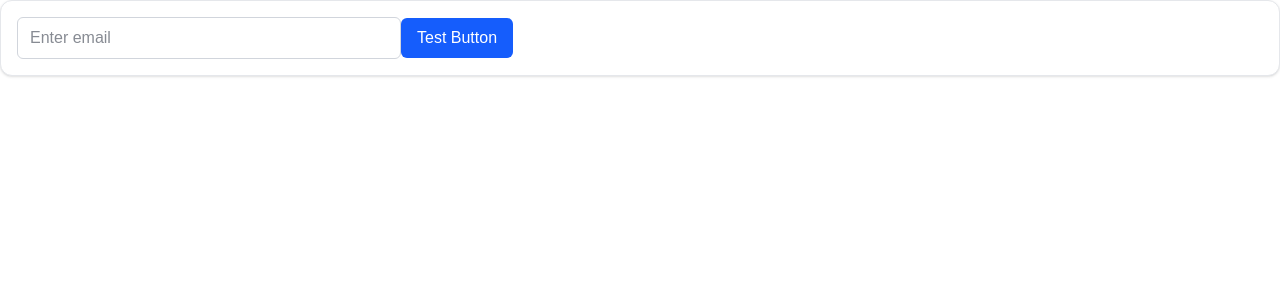
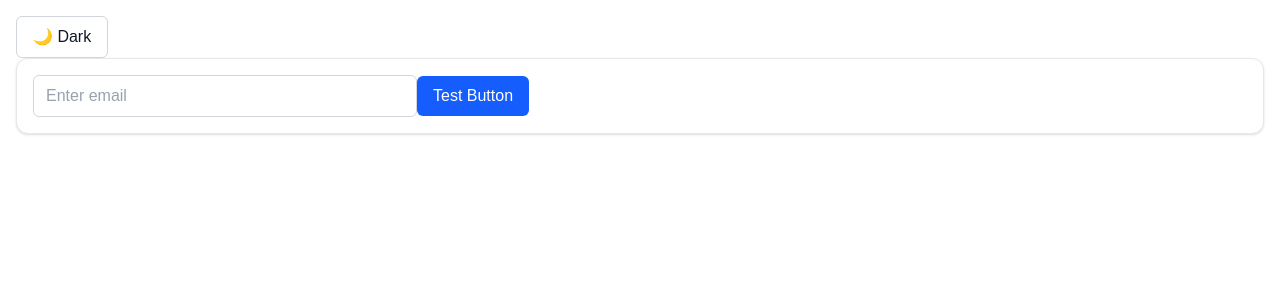
Before and after one commit to RomanFrontEndDeveloper/Roman_ProjectManager, a Next.js app in the folder apps/client/: page / in a window 1280 px wide. Shown: the top 300 px of the page. Built offline with nearby package versions, Linux system fonts and the light colour scheme.

Commit message:
Theme (Dark / Light)

```diff
--- a/apps/client/package.json
+++ b/apps/client/package.json
@@ -11,6 +11,7 @@
   "dependencies": {
     "axios": "^1.19.0",
     "next": "16.2.12",
+    "next-themes": "^0.4.6",
     "react": "19.2.4",
     "react-dom": "19.2.4"
   },
--- a/apps/client/src/app/layout.tsx
+++ b/apps/client/src/app/layout.tsx
@@ -1,6 +1,10 @@
 import type { Metadata } from "next";
+
 import { Geist, Geist_Mono } from "next/font/google";
+
 import "./globals.css";
+
+import { Providers } from "./providers";
 
 const geistSans = Geist({
   variable: "--font-geist-sans",
@@ -13,8 +17,8 @@ const geistMono = Geist_Mono({
 });
 
 export const metadata: Metadata = {
-  title: "Create Next App",
-  description: "Generated by create next app",
+  title: "Roman Project Manager",
+  description: "Project management application",
 };
 
 export default function RootLayout({
@@ -23,11 +27,14 @@ export default function RootLayout({
   children: React.ReactNode;
 }>) {
   return (
-    <html
-      lang="en"
-      className={`${geistSans.variable} ${geistMono.variable} h-full antialiased`}
-    >
-      <body className="min-h-full flex flex-col">{children}</body>
+    <html lang="en" suppressHydrationWarning>
+      <body
+        className={`${geistSans.variable} ${geistMono.variable} antialiased`}
+      >
+        <Providers>
+          {children}
+        </Providers>
+      </body>
     </html>
   );
 }
--- a/apps/client/src/app/page.tsx
+++ b/apps/client/src/app/page.tsx
@@ -1,10 +1,13 @@
 import { Button } from "@/components/ui/Button";
 import { Input } from "@/components/ui/Input";
 import { Card } from "@/components/ui/Card";
+import { ThemeToggle } from "@/components/ui/ThemeToggle";
 
 export default function Home() {
   return (
-    <main>
+    <main className="p-4">
+      <ThemeToggle />
+
       <Card>
         <Input className="max-w-sm" placeholder="Enter email" />
 
--- /dev/null
+++ b/apps/client/src/app/providers.tsx
@@ -0,0 +1,21 @@
+"use client";
+
+import { ThemeProvider } from "next-themes";
+
+export function Providers({ children }: { children: React.ReactNode }) {
+  return (
+    <ThemeProvider attribute="class" defaultTheme="light" enableSystem={false}>
+      {children}
+    </ThemeProvider>
+  );
+}
+
+// Тобто Providers фактично говорить:
+// «Весь мій додаток буде працювати всередині ThemeProvider».
+
+// А children — це сторінки та компоненти.
+
+// ThemeProvider створює контекст теми.
+// useTheme() шукає найближчий ThemeProvider вище по дереву.
+// enableSystem={false} - Не використовуй автоматично тему операційної системи.
+// attribute="class" - каже next-themes: «Визначай тему через CSS-клас на <html>
--- a/apps/client/src/components/ui/Card.tsx
+++ b/apps/client/src/components/ui/Card.tsx
@@ -2,15 +2,11 @@ import { HTMLAttributes } from "react";
 
 type CardProps = HTMLAttributes<HTMLDivElement>;
 
-export function Card({
-  children,
-  className,
-  ...props
-}: CardProps) {
+export function Card({ children, className, ...props }: CardProps) {
   return (
     <div
       {...props}
-      className={`rounded-xl border border-gray-200 bg-white p-4 shadow-sm ${className ?? ""}`}
+      className={`rounded-xl border border-gray-200 bg-white p-4 text-gray-900 shadow-sm dark:border-gray-700 dark:bg-gray-800 dark:text-white ${className ?? ""}`}
     >
       {children}
     </div>
--- a/apps/client/src/components/ui/Input.tsx
+++ b/apps/client/src/components/ui/Input.tsx
@@ -6,8 +6,7 @@ export function Input({ className, ...props }: InputProps) {
   return (
     <input
       {...props}
-      className={`w-full rounded-md border border-gray-300 px-3 py-2 outline-none transition focus:border-blue-500 focus:ring-2 focus:ring-blue-200 ${className ?? ""} text-gray-900
-    placeholder-gray-40 bg-white`}
+      className={`w-full rounded-md border border-gray-300 bg-white px-3 py-2 text-gray-900 placeholder-gray-400 outline-none transition focus:border-blue-500 focus:ring-2 focus:ring-blue-200 dark:border-gray-600 dark:bg-gray-900 dark:text-white dark:placeholder-gray-500 ${className ?? ""}`}
     />
   );
 }
--- /dev/null
+++ b/apps/client/src/components/ui/ThemeToggle.tsx
@@ -0,0 +1,20 @@
+"use client";
+
+import { useTheme } from "next-themes";
+
+export function ThemeToggle() {
+  const { theme, setTheme } = useTheme();
+
+  return (
+    <button
+      type="button"
+      suppressHydrationWarning
+      onClick={() =>
+        setTheme(theme === "light" ? "dark" : "light")
+      }
+      className="rounded-md border border-gray-300 bg-white px-4 py-2 text-gray-900 transition hover:bg-gray-100 dark:border-gray-700 dark:bg-gray-800 dark:text-white dark:hover:bg-gray-700"
+    >
+      {theme === "light" ? "🌙 Dark" : "☀️ Light"}
+    </button>
+  );
+}
```
Also changed, not shown: 1 other file (tests, documents, lock files or other folders).
